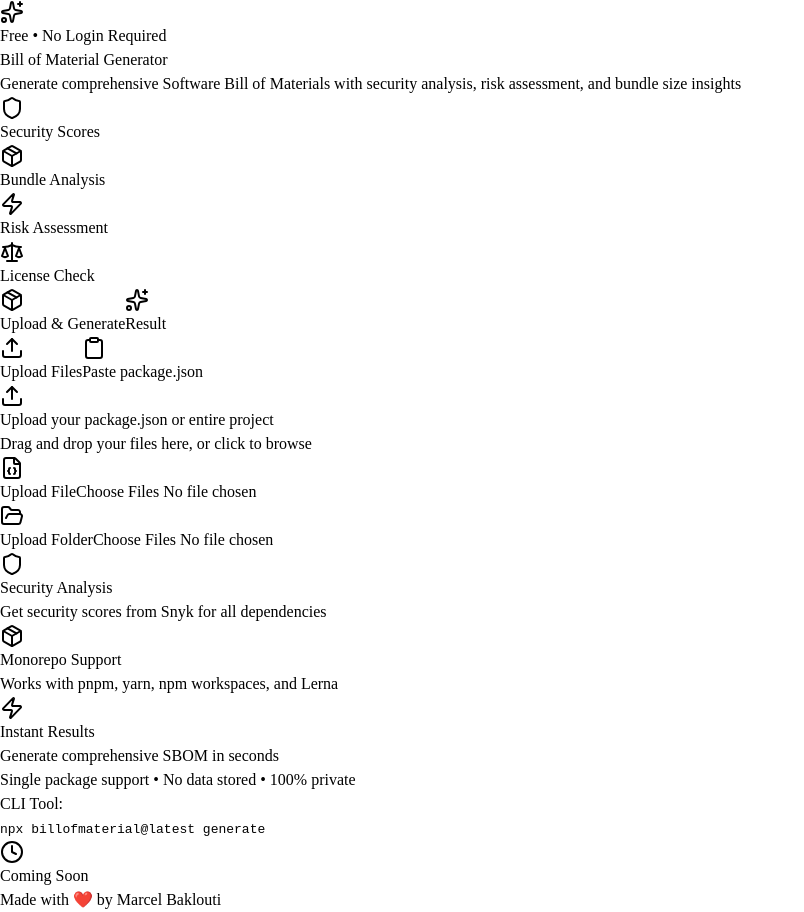
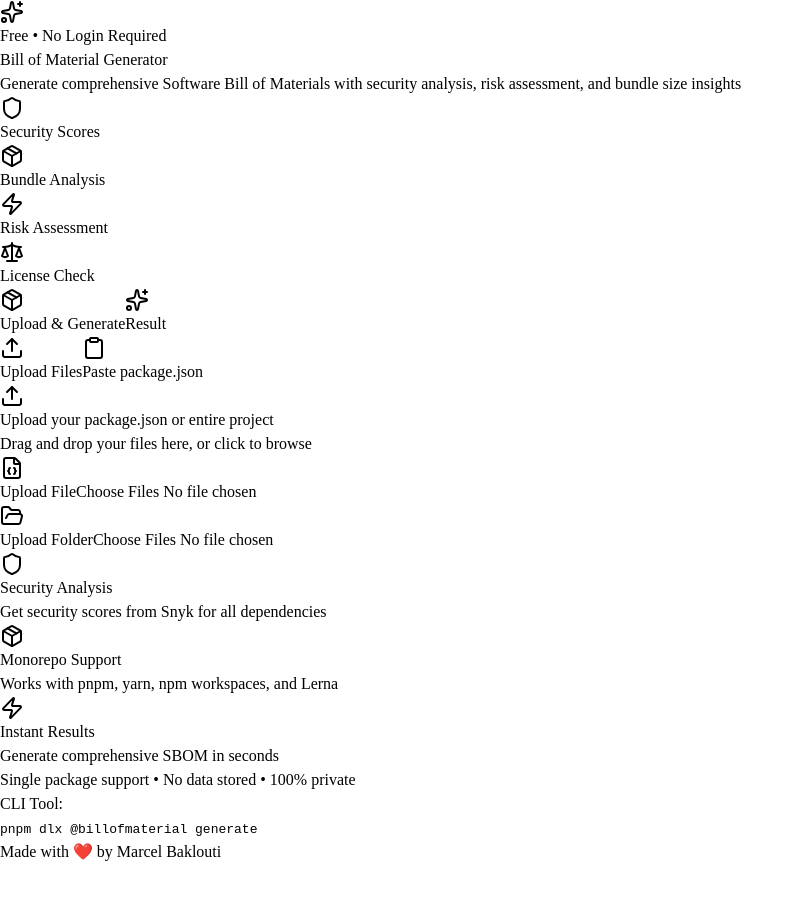
Before and after one commit to marcelbaklouti/billofmaterial, a Next.js app in the folder apps/web/: page / in a window 1280 px wide. Shown: the whole page, without its empty margins (0-804 px from the left). After the commit the page ends 864 px from the top, so only its background shows below. Built offline with nearby package versions, Linux system fonts and the light colour scheme.

Commit message:
Included the cli

```diff
--- a/apps/web/components/footer-section.tsx
+++ b/apps/web/components/footer-section.tsx
@@ -10,11 +10,7 @@
       <div className="flex items-center justify-center gap-2 text-xs">
         <span>CLI Tool:</span>
         <div className="inline-flex items-center gap-2 px-3 py-1 bg-muted/50 rounded-md">
-          <code className="text-xs">npx billofmaterial@latest generate</code>
-          <Badge variant="outline" className="text-xs gap-1">
-            <Clock className="w-3 h-3" />
-            Coming Soon
-          </Badge>
+          <code className="text-xs">pnpm dlx @billofmaterial generate</code>
         </div>
       </div>
       <p className="text-xs mt-4 flex items-center justify-center gap-1">
--- a/package.json
+++ b/package.json
@@ -2,6 +2,9 @@
   "name": "billofmaterial",
   "version": "0.0.1",
   "private": true,
+  "bin": {
+    "@billofmaterial": "./packages/cli/dist/cli.js"
+  },
   "scripts": {
     "build": "turbo build",
     "dev": "turbo dev",
```
Also changed, not shown: packages/cli/README.md, 1 other file (tests, documents, lock files or other folders).
